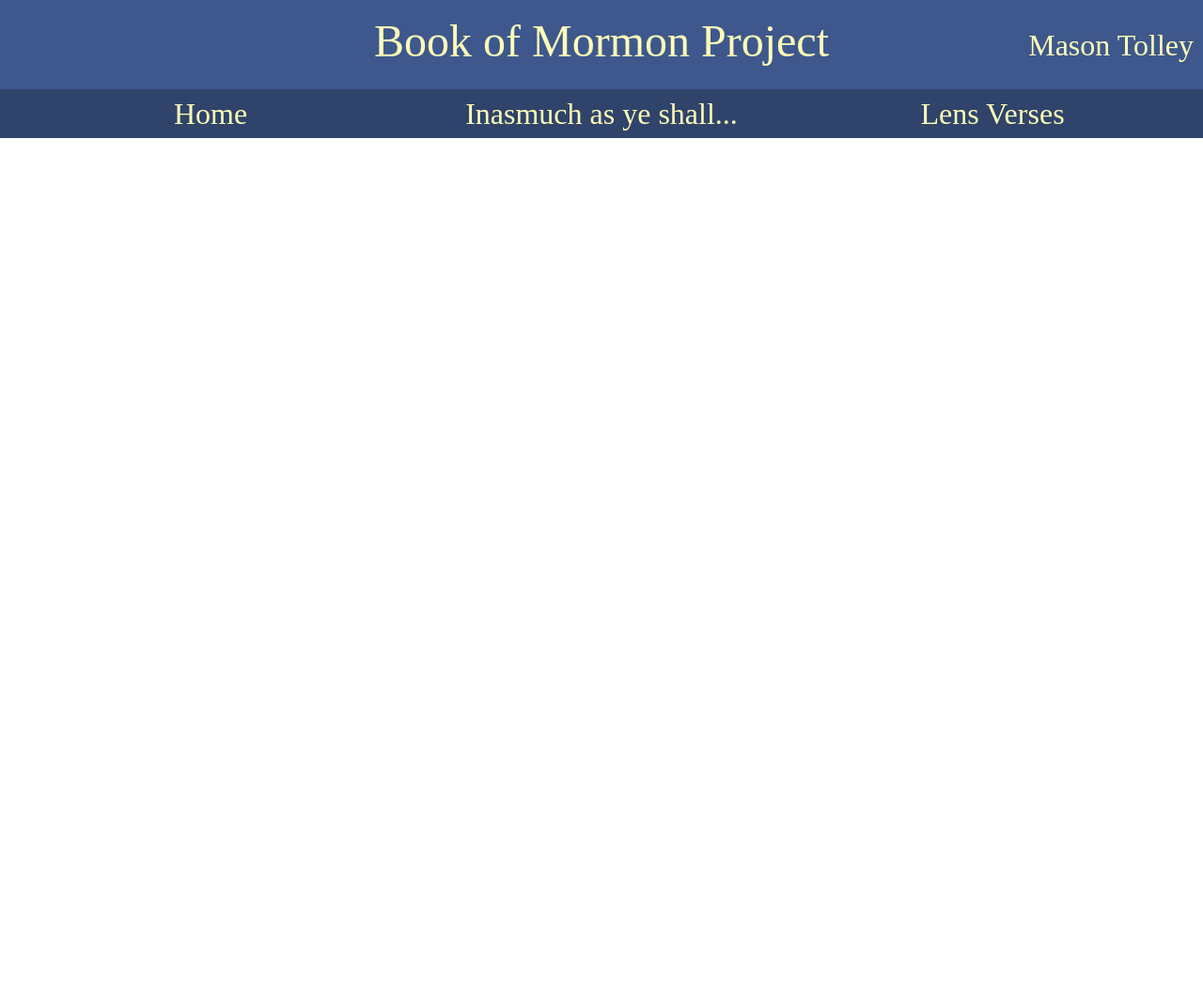
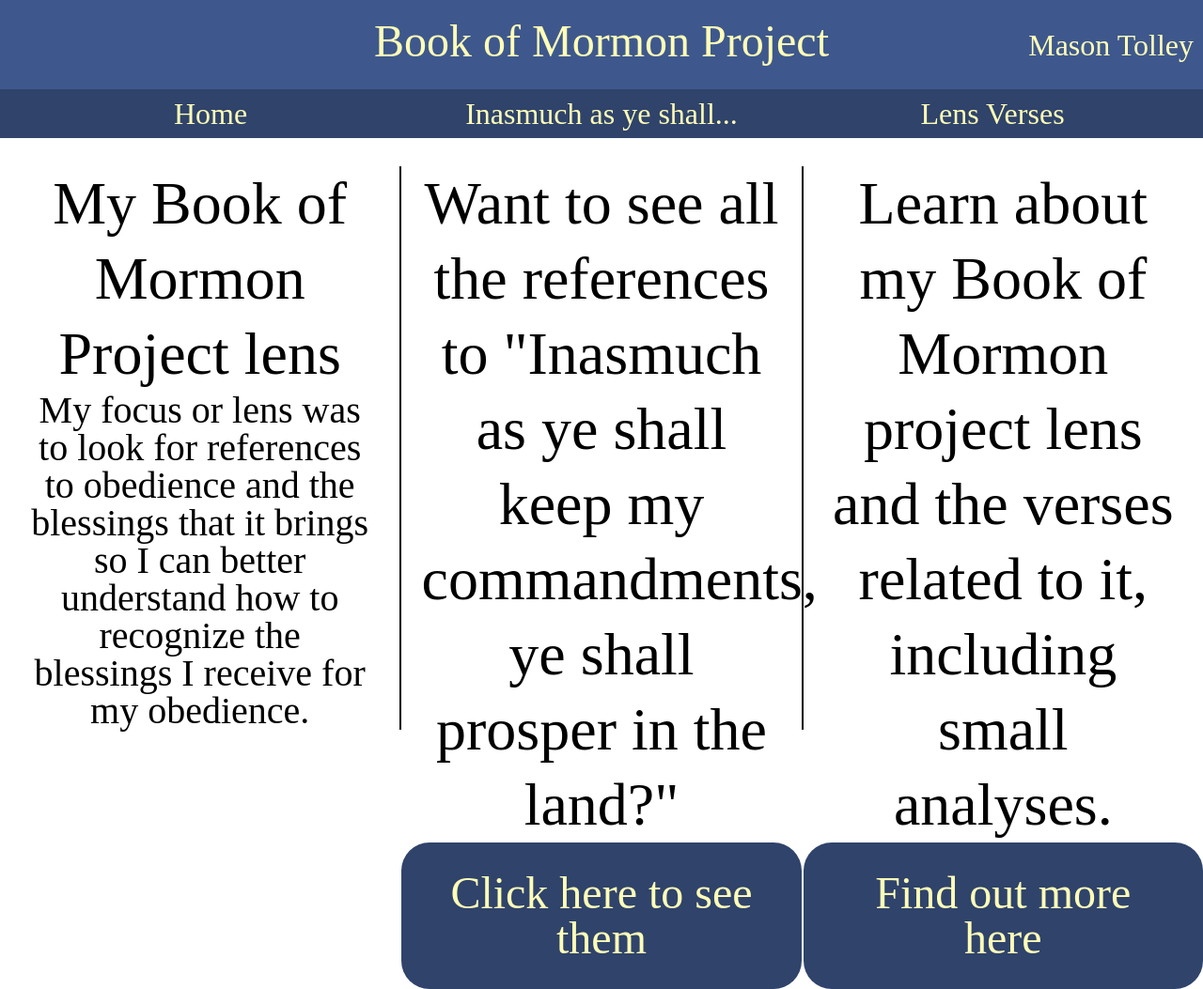
Before and after one commit to mateyct/mateyct.github.io, a PHP site: page /bom-project/ in a window 1280 px wide. Shown: the whole page at 94% size. Before the commit the page ends 147 px from the top, so only its background shows below. Run offline with PHP 8.4, Linux system fonts and the light colour scheme.

Commit message:
Finished the home page

```diff
--- a/bom-project/bom.css
+++ b/bom-project/bom.css
@@ -117,3 +117,42 @@ a:visited {
     color: #FFFEB8;
     text-decoration: none;
 }
+.front-main {
+    margin: 30px 0 0 0;
+    width: 100%;
+    height: 75vh;
+    display: flex;
+    justify-content: space-evenly;
+}
+.front-main section {
+    display: flex;
+    flex-direction: column;
+    justify-content: space-between;
+    align-items: center;
+    width: 50%;
+    height: 100%;
+    text-align: center;
+}
+
+.front-main section h2 {
+    font-size: 4em;
+    width: 90%;
+    text-align: center;
+    line-height: 125%;
+}
+
+.front-main section a {
+    background-color: #2F436B;
+    padding: 30px;
+    font-size: 3em;
+    border-radius: 30px;
+}
+
+.front-main section p {
+    font-size: 2.5em;
+    width: 85%;
+}
+
+.right-border {
+    border-right: black solid 2px;
+}
--- a/bom-project/index.html
+++ b/bom-project/index.html
@@ -15,11 +15,29 @@
             </div>
             <nav class="nav">
                 <ul>
-                    <li><a href="index.html">Home</a></li>
-                    <li><a href="#">Inasmuch as ye shall...</a></li>
+                    <li><a href="/bom-project/">Home</a></li>
+                    <li><a href="/bom-project/prosper.html">Inasmuch as ye shall...</a></li>
                     <li><a href="#">Lens Verses</a></li>
                 </ul>
             </nav>
         </header>
+        <main>
+            <div class="front-main">
+                <section class="right-border">
+                    <h2>My Book of Mormon Project lens</h2>
+                    <p>My focus or lens was to look for references to obedience and the blessings that it brings so I can better understand how to recognize the blessings I receive for my obedience.</p>
+                    <div></div>
+                    <div></div>
+                </section>
+                <section class="right-border">
+                    <h2>Want to see all the references to "Inasmuch as ye shall keep my commandments, ye shall prosper in the land?"</h2>
+                    <a href="/bom-project/prosper.html">Click here to see them</a>
+                </section>
+                <section>
+                    <h2>Learn about my Book of Mormon project lens and the verses related to it, including small analyses.</h2>
+                    <a href="/bom-project/lens.html">Find out more here</a>
+                </section>
+            </div>
+        </main>
     </body>
 </html>
```
